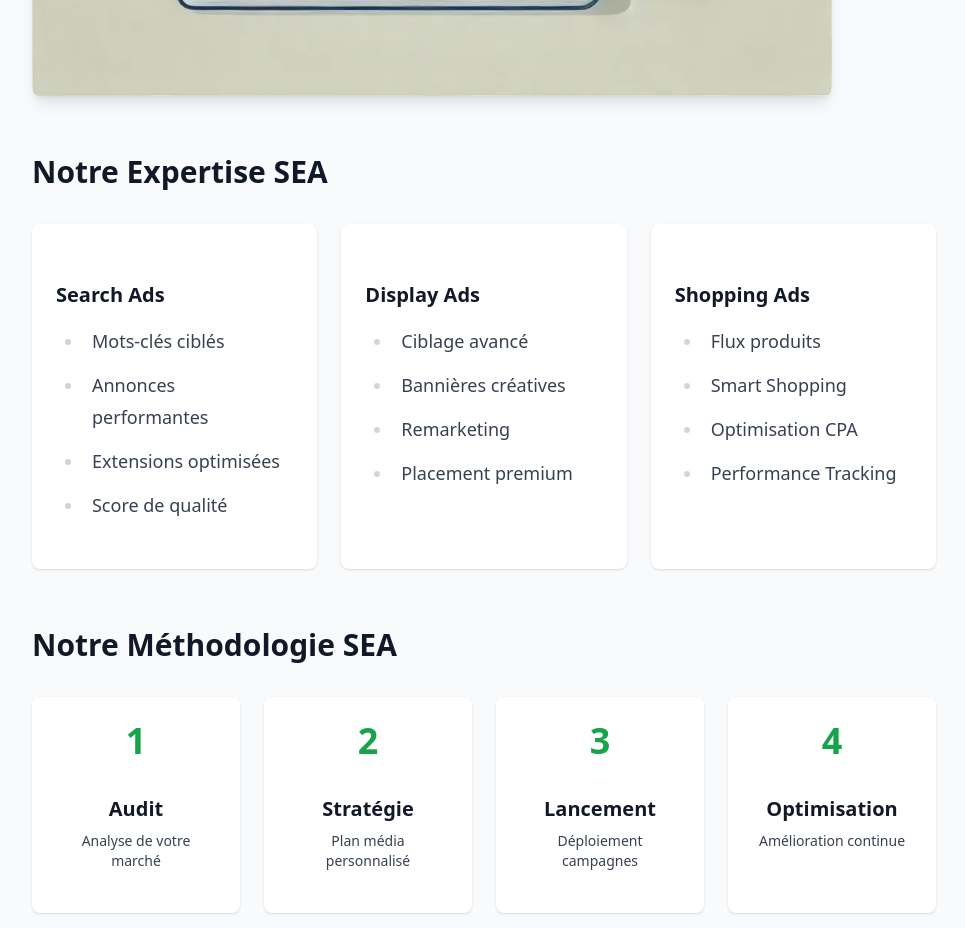
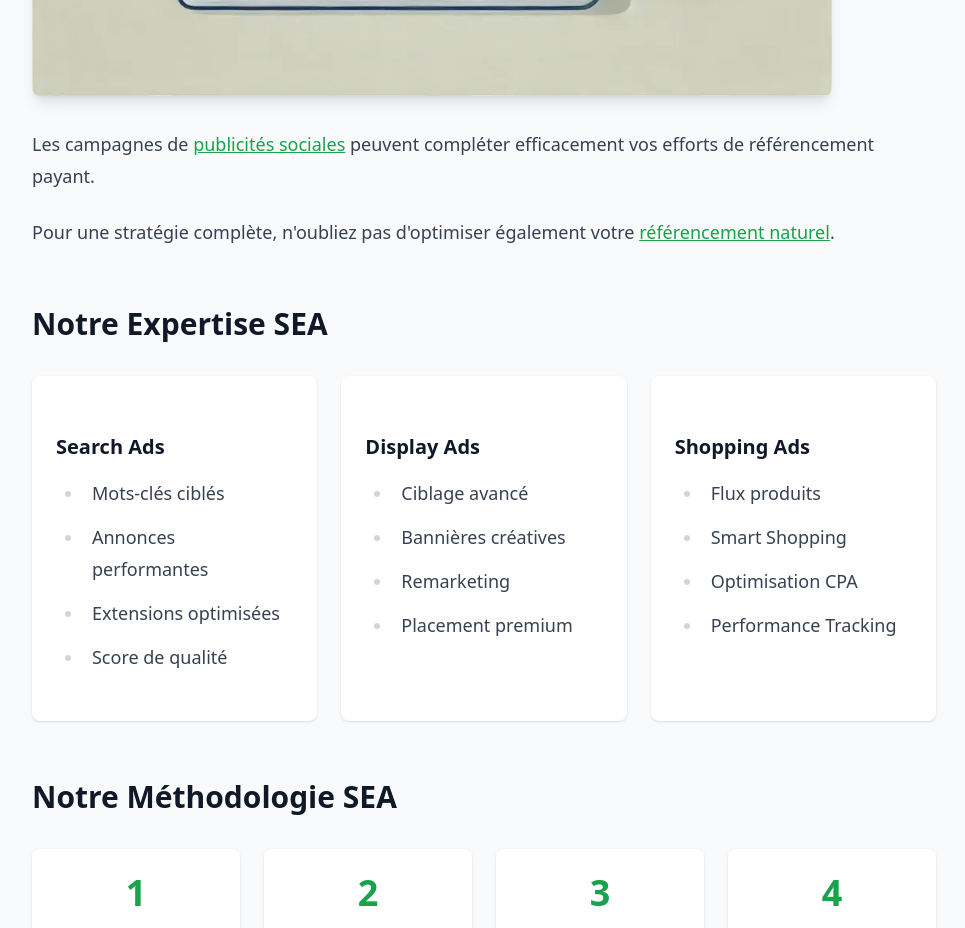
Before and after one commit to agencepantera/pantera, an Astro site: page /expertises/referencement-payant in a window 1280 px wide. Shown: the part 1520-2448 px from the top of the page, without its empty margins (312-1277 px from the left). Built offline with nearby package versions, Linux system fonts and the light colour scheme; Astro itself is replaced by a stand-in of ours.

Commit message:
add maillage

```diff
--- a/src/pages/expertises/referencement-naturel.astro
+++ b/src/pages/expertises/referencement-naturel.astro
@@ -235,6 +235,8 @@ const heroImage = "/images/referencement-naturel-agence-pantera.webp";
                 </div>
               </section>
 
+              <p>Pour améliorer votre visibilité, il est crucial de combiner des stratégies de <a href="/expertises/referencement-payant" class="text-primary-600 hover:underline">référencement payant</a> avec des efforts d' <a href="/expertises/audit-seo" class="text-primary-600 hover:underline">audit SEO</a>.</p>
+
               <div class="mt-12 text-center">
                 <a
                   href="/contact"
--- a/src/pages/expertises/referencement-payant.astro
+++ b/src/pages/expertises/referencement-payant.astro
@@ -71,6 +71,8 @@ const heroImage = "/images/referencement-payant-agence-pantera.webp";
                     class="rounded-lg shadow-lg"
                   />
                 </div>
+                <p>Les campagnes de <a href="/expertises/social-ads" class="text-primary-600 hover:underline">publicités sociales</a> peuvent compléter efficacement vos efforts de référencement payant.</p>
+                <p>Pour une stratégie complète, n'oubliez pas d'optimiser également votre <a href="/expertises/referencement-naturel" class="text-primary-600 hover:underline">référencement naturel</a>.</p>
               </section>
 
               <section id="expertise" class="mt-12">
--- a/src/pages/expertises/social-ads.astro
+++ b/src/pages/expertises/social-ads.astro
@@ -62,6 +62,8 @@ const heroImage = "/images/social-ads-agence-pantera.webp";
                 <p>
                   Les réseaux sociaux offrent des opportunités uniques pour toucher votre cible avec précision. Notre expertise en Social Ads vous permet de maximiser votre ROI sur les principales plateformes sociales.
                 </p>
+                <p>Les <a href="/expertises/site-ecommerce" class="text-primary-600 hover:underline">publicités sociales</a> sont essentielles pour améliorer la visibilité de votre site e-commerce.</p>
+                <p>Pour un impact maximal, combinez-les avec des stratégies de <a href="/expertises/referencement-payant" class="text-primary-600 hover:underline">référencement payant</a>.</p>
                 <div class="my-8">
                   <Image
                     src="/images/social-ads-agence-pantera.webp"
```
